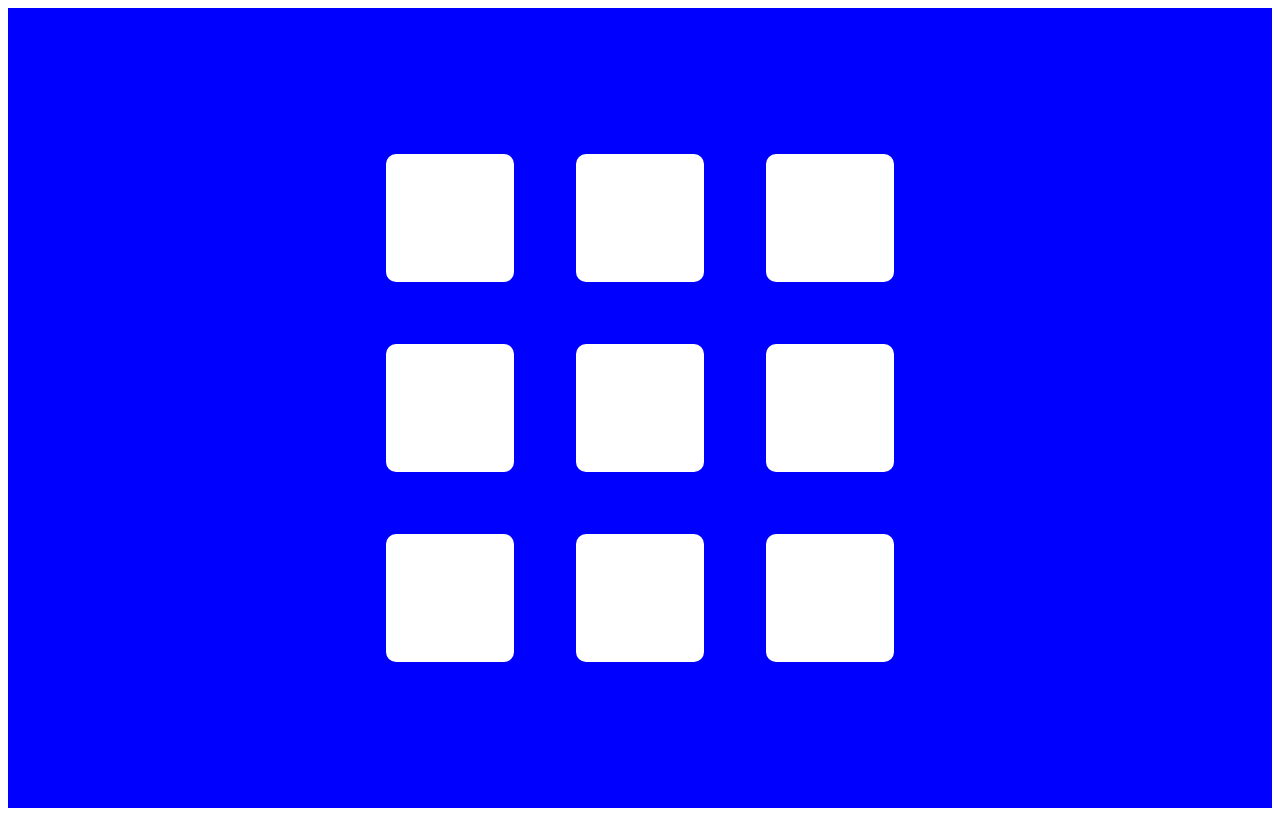
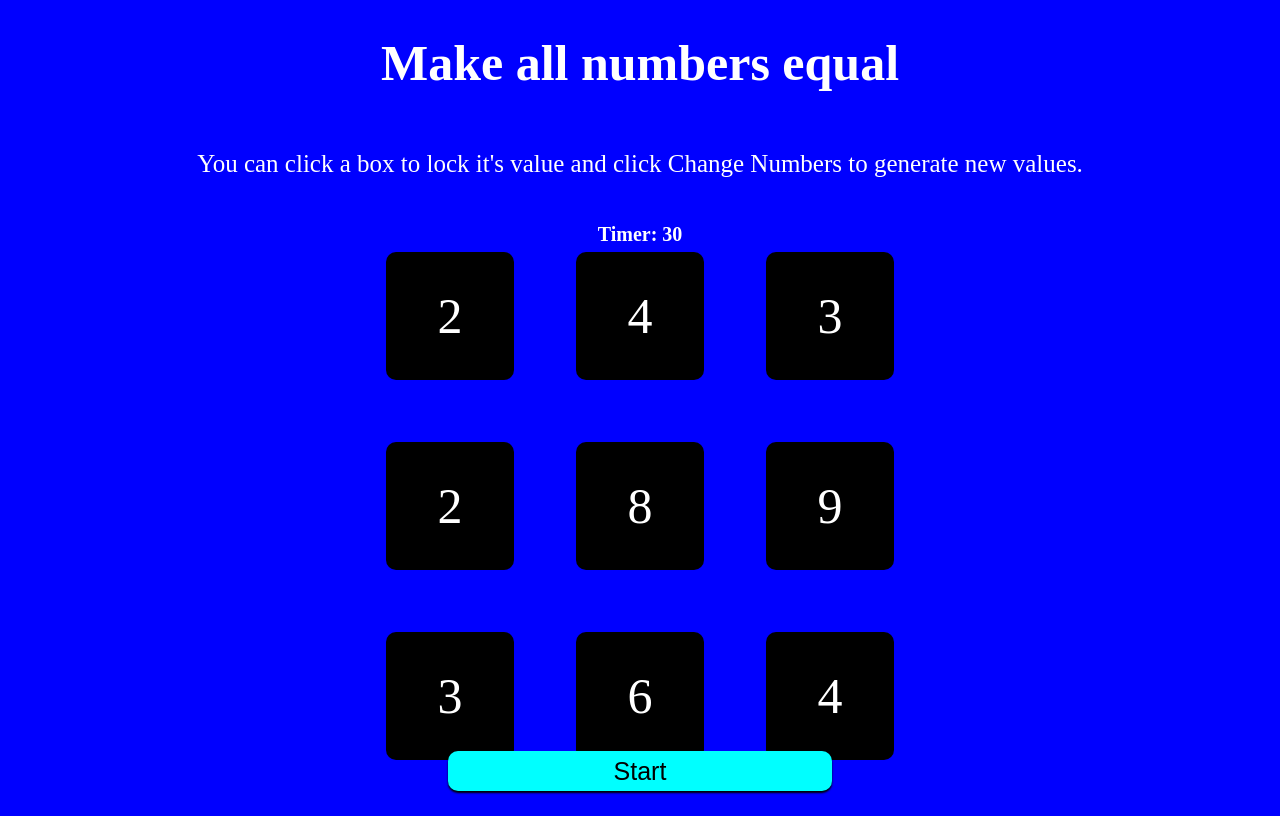
Before and after one commit to vladygk/React_game, a React (Vite) app: page / in a window 1280 px wide. Built offline with nearby package versions, Linux system fonts and the light colour scheme.

Commit message:
Game finished

```diff
--- a/package.json
+++ b/package.json
@@ -9,6 +9,7 @@
     "preview": "vite preview"
   },
   "dependencies": {
+    "nanoid": "^4.0.0",
     "react": "^18.2.0",
     "react-dom": "^18.2.0",
     "sass": "^1.57.1"
--- a/src/App.jsx
+++ b/src/App.jsx
@@ -1,21 +1,135 @@
-import data from "./data.jsx";
-import React from "react";
+import React, { useEffect, useState } from "react";
 import "./App.scss";
 import Box from "./Box.jsx";
+import { nanoid } from "nanoid";
+
 export default function App() {
-  const [boxes, setBoxes] = React.useState(data);
+  const [numbers, setNumbers] = React.useState(generateNumbers());
+  const [isWon, setIsWon] = useState(false);
+  const [timer, setTimer] = useState(30);
+  const [isLost, setIsLost] = useState(false);
+  const [isStared, setIsStarted] = useState(false);
 
-  function toggle(id) {
-    setBoxes((prevBoxes) => {
-      return prevBoxes.map((box) => {
-        return box.id === id ? { ...box, on: !box.on } : box;
+  function generateNumbers() {
+    const nums = [];
+    for (let i = 0; i < 9; i++) {
+      const num = Math.ceil(Math.random() * 10);
+      nums.push({ value: num, locked: false, id: nanoid() });
+    }
+    return nums;
+  }
+
+  function lock(id) {
+    setNumbers((prevNumbers) => {
+      return prevNumbers.map((n) => {
+        return n.id === id ? { ...n, locked: !n.locked } : n;
       });
     });
   }
 
-  const boxElements = boxes.map((x) => (
-    <Box key={x.id}  on={x.on} clickHandler={()=>toggle(x.id)} />
-  ));
+  function clickHandler() {
+    setNumbers((prevNumbers) => {
+      return prevNumbers.map((n) => {
+        const num = Math.ceil(Math.random() * 10);
+        return n.locked ? n : { ...n, value: num };
+      });
+    });
+  }
+  useEffect(() => {
+    if (isStared) {
+      const interval = setInterval(() => {
+        setTimer((prevTimer) => prevTimer - 1);
+      }, 1000);
+      return () => clearInterval(interval);
+    }
+  }, [isStared]);
 
-  return <div className="box-container">{boxElements}</div>;
+  useEffect(() => {
+    const values = numbers.map((x) => x.value);
+    if (values.every((x) => x === values[0])) {
+      setIsWon(true);
+      setIsLost(false);
+      setIsStarted(false);
+      console.log(isWon);
+      console.log(isLost);
+      console.log(isStared);
+    }
+
+  }, [numbers]);
+
+  useEffect(() => {
+    if (timer === 0 && !isWon) {
+      setIsLost(true);
+      setIsWon(false);
+      setIsStarted(false);
+    }
+  }, [timer]);
+
+  function win() {}
+  const elements = numbers.map((n) => {
+    return (
+      <Box
+        clickHandler={isWon ? win : lock}
+        victory={n.victory}
+        id={n.id}
+        key={n.id}
+        value={n.value}
+        locked={n.locked}
+      />
+    );
+  });
+
+  function restart() {
+    const newNumbers = [];
+    for (let i = 0; i < 9; i++) {
+      const num = Math.ceil(Math.random() * 10);
+      newNumbers.push(num);
+    }
+    setNumbers(
+      newNumbers.map((n) => ({
+        value: n,
+        locked: false,
+        id: nanoid(),
+        victory: false,
+      }))
+    );
+    setIsWon(false);
+    setIsLost(false);
+    setIsStarted(false);
+    setTimer(30);
+  }
+  function start() {
+    setIsStarted(true);
+  }
+  let isDisabled;
+
+  return (
+    <>
+      <h1 className="title">Make all numbers equal</h1>
+      <p className="isntructions">
+        You can click a box to lock it's value and click Change Numbers to
+        generate new values.
+      </p>
+      {!isWon && timer >= 0 && <h3 className="timer">Timer: {timer}</h3>}
+      <div className="box-container">{elements}</div>
+      {isWon && <h1 className="win">You've won!</h1>}
+      {isLost && <h1 className="win">You've lost!</h1>}
+      { !isWon && !isLost && isStared &&
+        <button onClick={clickHandler} className={"btn"}>
+          "Change Numbers!"
+        </button>
+      }
+      {!isLost && !isWon && !isStared && (
+        <button className="btn" onClick={start}>
+          Start
+        </button>
+      )}
+      { ((!isLost && isWon) || (isLost && !isWon) ) &&
+      (
+          <button className="btn" onClick={restart}>
+            Restart
+          </button>
+        )}
+    </>
+  );
 }
--- a/src/App.scss
+++ b/src/App.scss
@@ -5,18 +5,88 @@
     border-radius: 10px;
     align-self: center;
     justify-self: center;
+    color:white;
+    display: flex;
+    justify-content: center;
+    align-items: center;
+    font-size: 50px;
+
+    cursor: pointer;
 }
-
+.win{
+    color: white;
+    font-size: 50px;
+    justify-items: center;
+    margin: 0;
+}
+.locked{
+    background-color: white ;
+    color: black;
+}
+.box:hover{
+    box-shadow: 2px 4px 4px black;
+}
 .box-container{
     display: grid;
     grid-template-columns: 30px 30px 30px;
-    grid-template-rows: 30px 30px 30px;
+    grid-template-rows: 30px 30px 30px ;
     gap: 10rem;
 
-    width:100vw;
-    height:100vh;
+    width:auto;
+    height:60vh;
     background-color: blue;
 
     justify-content: center;
     align-content: center;
 }
+
+.btn{
+   width:30vw;
+   height: 5vh;
+   align-self: center;
+   border-radius: 10px;
+   border-style: none;
+   background-color: aqua;
+   font-size: 25px;
+   cursor: pointer;
+   box-shadow: 0px 2px 2px black;
+   margin: 5px;
+}
+.btn:hover{
+    background-color: grey;
+    box-shadow: 2px 4px 4px black;
+}
+
+.btn-won{
+    width:30vw;
+    height: 5vh;
+    align-self: center;
+    border-radius: 10px;
+    border-style: none;
+    background-color: grey;
+    font-size: 25px;
+}
+.win-box{
+    width: 8rem;
+    height: 8rem;
+    background-color: red;
+    color: white;
+    border-radius: 100px;
+    display: flex;
+    justify-content: center;
+    align-items: center;
+    font-size: 50px;
+}
+
+.title{
+    color: white;
+    font-size: 50px;
+}
+.isntructions{
+    color:white;
+    font-size: 25px;
+}
+.timer{
+    color: white;
+    font-size: 20px;
+}
--- a/src/Box.jsx
+++ b/src/Box.jsx
@@ -3,15 +3,23 @@ import React from "react";
 export default function Box(props) {
 
 
-  const color = { backgroundColor: props.on ? "white" : "black" };
+  let className;
+  if(props.victory){
+    className = "win-box";
+  }else if(props.locked){
+    className = "box locked";
+  }else if(!props.locked){
+    className = "box";
+  }
+
 
   return (
     <>
       <div
-        className="box"
-        style={color}
-        onClick={props.clickHandler}
-      ></div>
+        className={className}
+
+        onClick={()=>props.clickHandler(props.id)}
+      >{props.value}</div>
     </>
   );
 }
--- a/src/data.jsx
+++ /dev/null
@@ -1,11 +0,0 @@
-export default [
-  { id: 1, on: true },
-  { id: 2, on: true },
-  { id: 3, on: true },
-  { id: 4, on: true },
-  { id: 5, on: true },
-  { id: 6, on: true },
-  { id: 7, on: true },
-  { id: 8, on: true },
-  { id: 9, on: true },
-];
--- a/src/index.scss
+++ b/src/index.scss
@@ -1,3 +1,11 @@
 #root{
     display: flex;
+    flex-direction: column;
+    justify-items: center;
+    align-items: center;
 }
+body{
+    margin:0;
+    background-color: blue;
+    overflow:hidden;
+}
```
Also changed, not shown: 1 other file (tests, documents, lock files or other folders).
